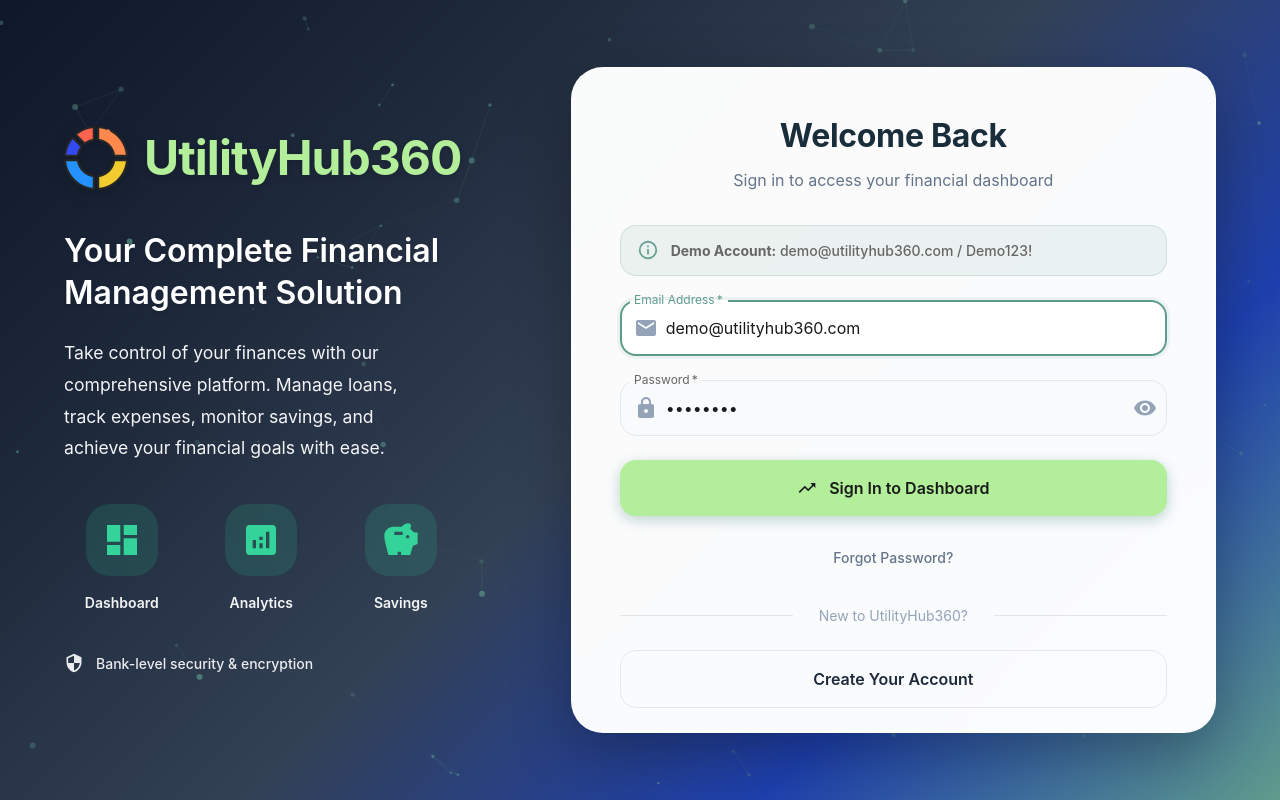
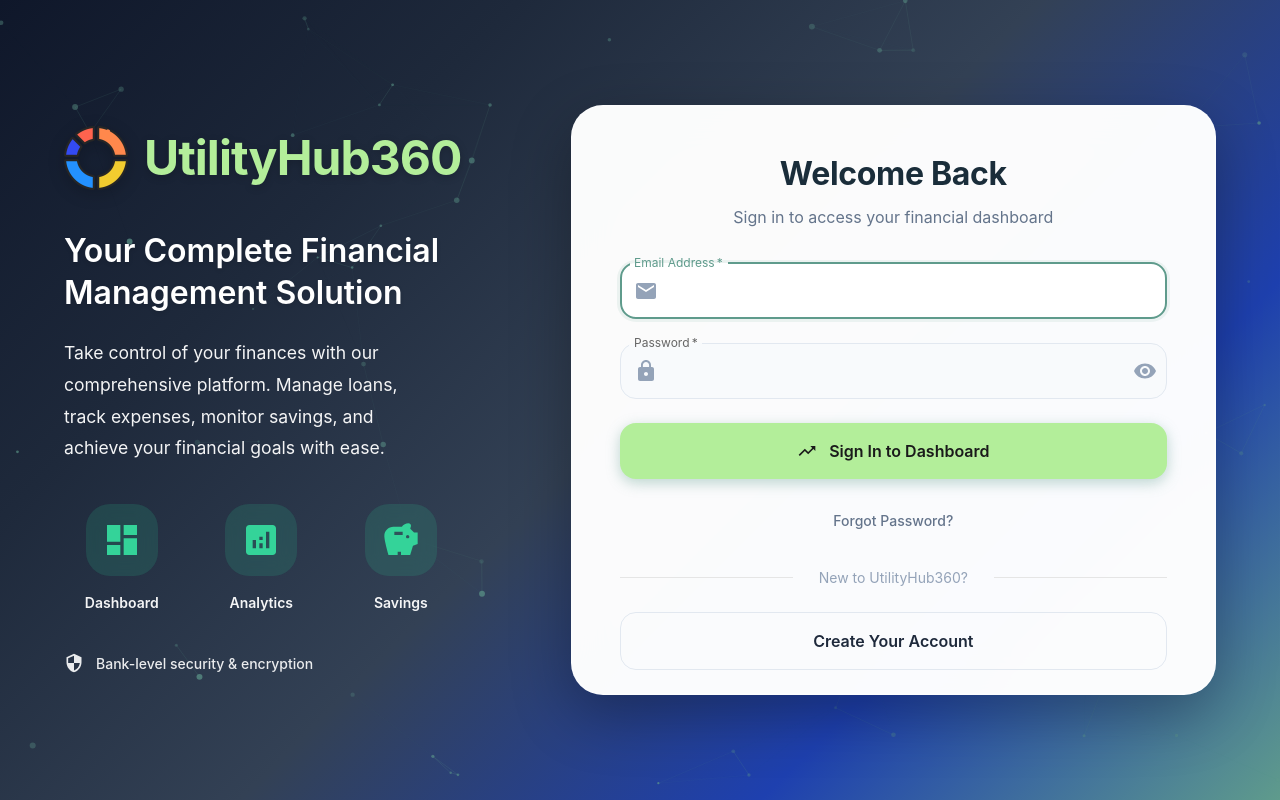
Before and after one commit to elie009/FEutlityhub360, a React (Create React App) app: page /auth in a window 1280 px wide. Built offline with nearby package versions, Linux system fonts and the light colour scheme; no server answers; what chartjs-plugin-datalabels would draw is missing.

Commit message:
add frontend

```diff
--- a/src/components/Auth/LoginForm.tsx
+++ b/src/components/Auth/LoginForm.tsx
@@ -38,8 +38,8 @@ interface LoginFormProps {
 
 const LoginForm: React.FC<LoginFormProps> = ({ onSwitchToRegister }) => {
   const [credentials, setCredentials] = useState<LoginCredentials>({
-    email: 'demo@utilityhub360.com',
-    password: 'Demo123!',
+    email: '',
+    password: '',
   });
   const [error, setError] = useState<string>('');
   const [isLoading, setIsLoading] = useState(false);
@@ -375,26 +375,6 @@ const LoginForm: React.FC<LoginFormProps> = ({ onSwitchToRegister }) => {
                   </Typography>
                 </Box>
 
-                <Alert
-                  severity="info"
-                  sx={{
-                    mb: 3,
-                    borderRadius: 2,
-                    bgcolor: 'rgba(95, 155, 140, 0.1)',
-                    border: '1px solid rgba(95, 155, 140, 0.2)',
-                    '& .MuiAlert-icon': {
-                      color: '#5F9B8C'
-                    },
-                    '& .MuiAlert-message': {
-                      color: '#1e293b',
-                    },
-                  }}
-                >
-                  <Typography variant="body2" sx={{ fontWeight: 500 }}>
-                    <strong>Demo Account:</strong> demo@utilityhub360.com / Demo123!
-                  </Typography>
-                </Alert>
-
                 {error && (
                   <Alert
                     severity="error"
--- a/src/components/Layout/AppBar.tsx
+++ b/src/components/Layout/AppBar.tsx
@@ -179,6 +179,11 @@ const AppBar: React.FC<AppBarProps> = ({ onMenuClick, sidebarOpen = false, sideb
         } else {
           navigate('/transactions');
         }
+        break;
+
+      case NotificationType.AI_GOAL_INSIGHT:
+        navigate('/dashboard', { state: { fromNotification: notification, openChatWithNotification: true } });
+        window.dispatchEvent(new CustomEvent('openChatWithNotification', { detail: { notification } }));
         break;
 
       default:
--- a/src/components/Notifications/NotificationCenter.tsx
+++ b/src/components/Notifications/NotificationCenter.tsx
@@ -289,6 +289,12 @@ const NotificationCenter: React.FC = () => {
         }
         break;
 
+      case NotificationType.AI_GOAL_INSIGHT:
+        // Open dashboard and chat so user can read the insight and ask follow-ups
+        navigate('/dashboard', { state: { fromNotification: notification, openChatWithNotification: true } });
+        window.dispatchEvent(new CustomEvent('openChatWithNotification', { detail: { notification } }));
+        break;
+
       default:
         // For other notification types, don't navigate
         break;
--- a/src/types/loan.ts
+++ b/src/types/loan.ts
@@ -170,7 +170,9 @@ export enum NotificationType {
   LOAN_CLOSED = 'LOAN_CLOSED',
   UPCOMING_DUE = 'UPCOMING_DUE',
   SYSTEM_UPDATE = 'SYSTEM_UPDATE',
-  ACCOUNT_ALERT = 'ACCOUNT_ALERT'
+  ACCOUNT_ALERT = 'ACCOUNT_ALERT',
+  /** AI-driven financial goal analysis insight (automated or on-demand). */
+  AI_GOAL_INSIGHT = 'AI_GOAL_INSIGHT'
 }
 
 export enum NotificationPriority {
```
